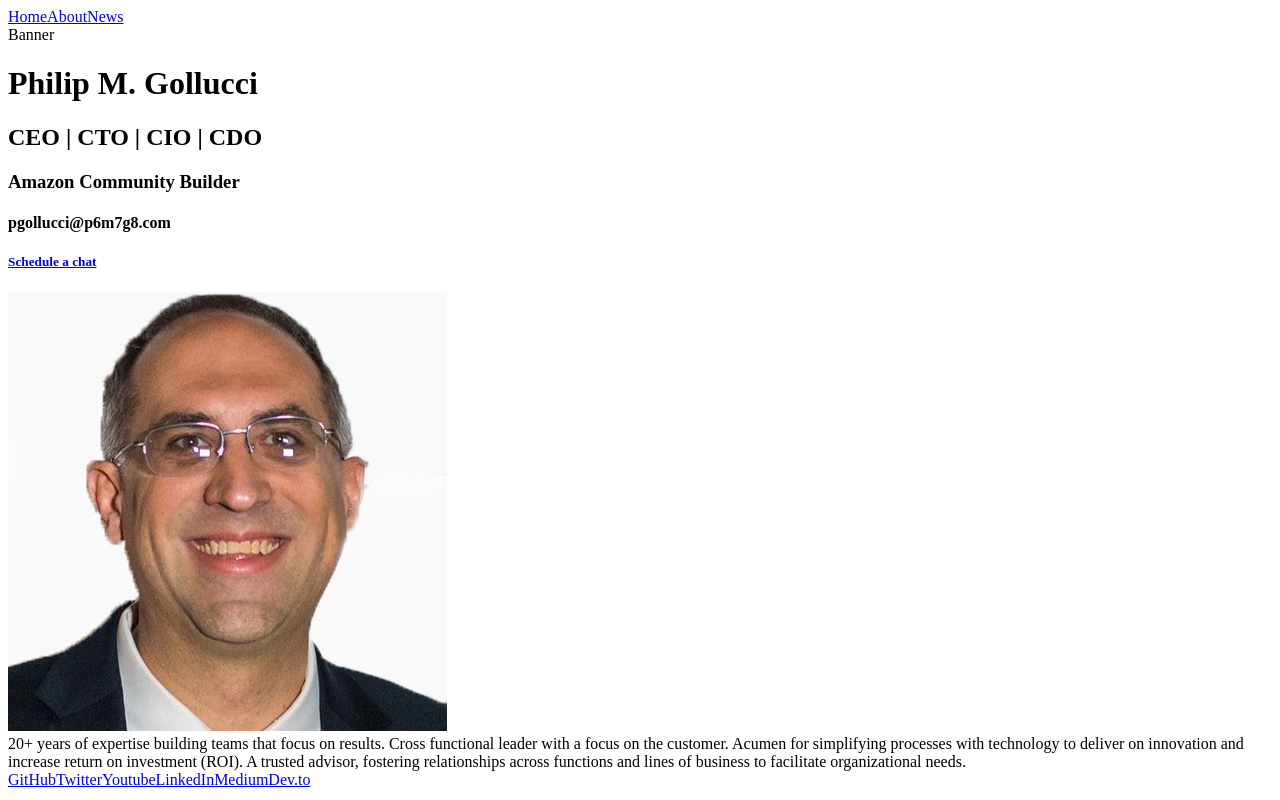
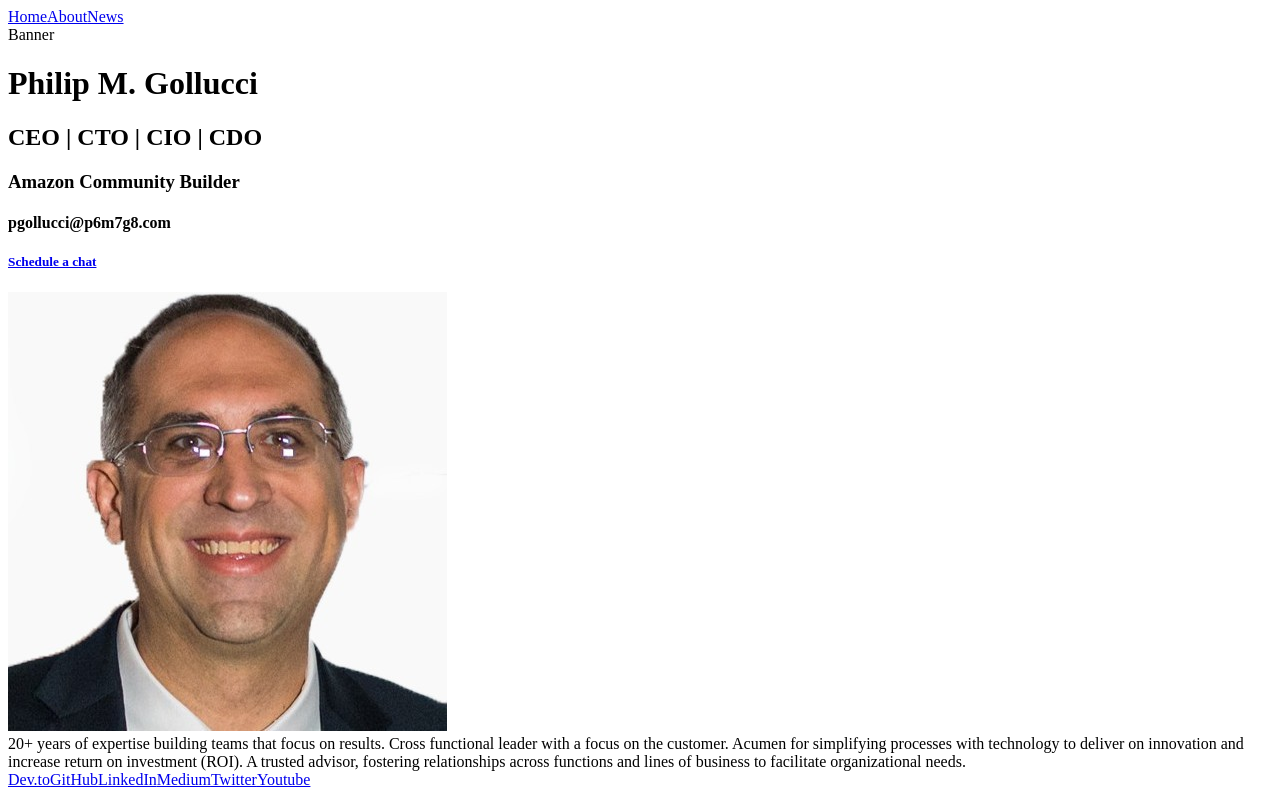
Before and after one commit to pgollucci/pgollucci.github.io, a Next.js app: page / in a window 1280 px wide. Built offline with nearby package versions, Linux system fonts and the light colour scheme; a web font is replaced by a local one.

Commit message:
chore: sort the footer links

```diff
--- a/components/Footer.tsx
+++ b/components/Footer.tsx
@@ -1,12 +1,12 @@
 import React, { ReactElement } from "react";
 
 const social = [
+  { name: 'Dev.to', href: 'https://dev.to/pgollucci', icon: () => (<p>Dev.to</p>), },
   { name: 'GitHub', href: 'https://github.com/pgollucci', icon: () => (<p>Github</p>), },
+  { name: 'LinkedIn', href: 'https://www.linkedin.com/in/pgollucci/', icon: () => (<p>LinkedIn</p>), },
+  { name: 'Medium', href: 'https://medium.com/@pgollucci', icon: () => (<p>Medium</p>), },
   { name: 'Twitter', href: 'https://github.com/p6m7g8', icon: () => (<p>Twitter</p>), },
   { name: 'Youtube', href: 'https://www.youtube.com/channel/UC6mOzHytcWLRJInP5B_Qg6g', icon: () => (<p>Youtube</p>), },
-  { name: 'LinkedIn', href: 'https://www.linkedin.com/in/pgollucci/', icon: () => (<p>LinkedIn</p>), },
-  { name: 'Medium', href: 'https://medium.com/@pgollucci', icon: () => (<p>Medium</p>), },
-  { name: 'Dev.to', href: 'https://dev.to/pgollucci', icon: () => (<p>Dev.to</p>), },
 ];
 
 const Footer = (): ReactElement => (
```
